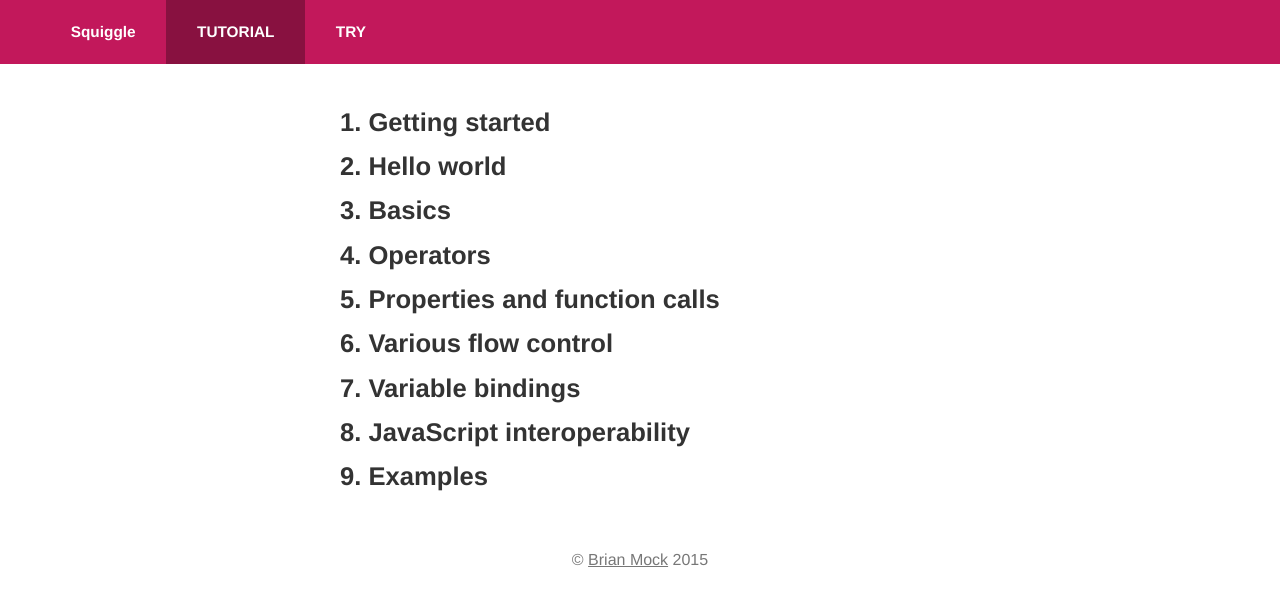
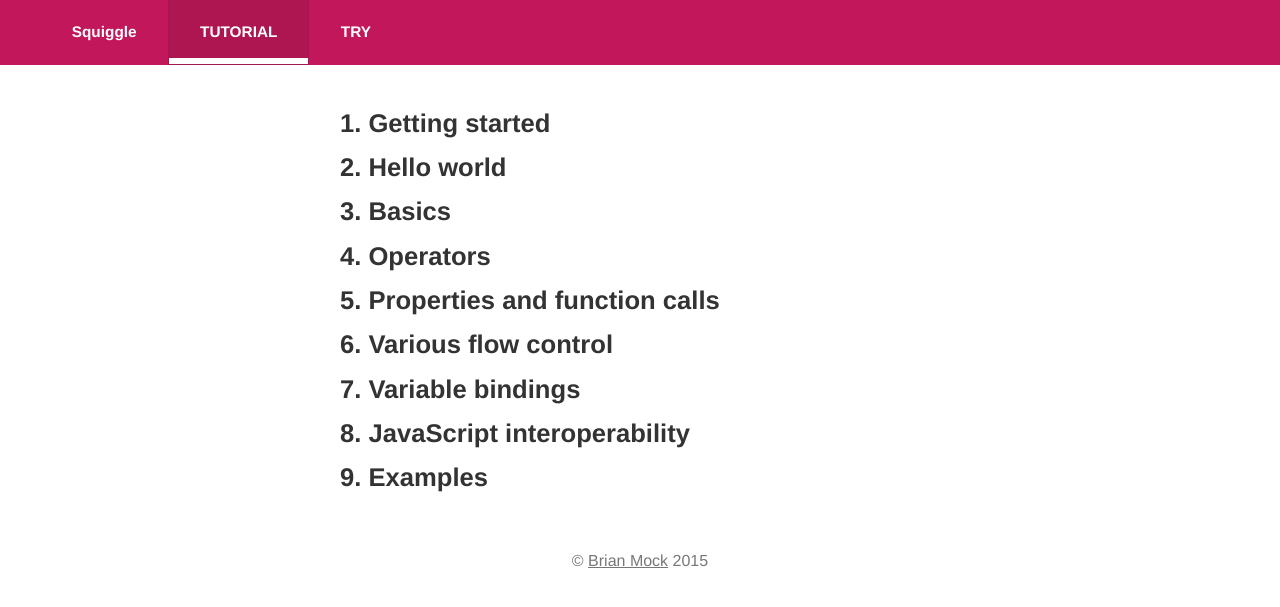
Before and after one commit to squiggle-lang/squiggle-lang.org, a Jekyll site: the page built from tutorial/index.html, in a window 1280 px wide. Shown: the top 607 px of the page. Built offline with Jekyll 4.4.1, drawn with Linux system fonts in a browser that asks for light colours; Markdown is read by kramdown in place of the engine named in the settings.

Commit message:
Prettier header

```diff
--- a/_sass/main.scss
+++ b/_sass/main.scss
@@ -49,6 +49,40 @@ nav {
     padding: 0;
 
     display: block;
+    padding: 0 40px;
+
+    .title {
+        font-weight: bold;
+        text-decoration: none;
+        color: inherit;
+    }
+
+    ul a {
+        text-transform: uppercase;
+    }
+
+    a {
+        @include resetLinks;
+
+        padding: 1.5em 2em;
+        display: inline-block;
+        margin: 0;
+        font-weight: bold;
+        font-size: 0.8em;
+        border: 1px solid transparent;
+        border-top: 0;
+
+        &.focus {
+            box-shadow: inset 0 -6px 0 white;
+            background: rgba(black, 0.10);
+            border-color: rgba(black, 0.05);
+        }
+
+        &:hover {
+            background: rgba($fg, 0.20);
+            color: $fg;
+        }
+    }
 
     ul {
         list-style: none;
@@ -109,49 +143,6 @@ nav {
     max-width: $narrowWidth;
 }
 
-
-nav {
-    $bg: $primary;
-    $fg: white;
-
-    // text-align: center;
-    padding: 0 40px;
-
-    .title {
-        font-weight: bold;
-        // font-size: 1.2em;
-        // padding: 4px 20px;
-        // margin-right: 2em;
-        text-decoration: none;
-        color: inherit;
-    }
-
-    ul a {
-        text-transform: uppercase;
-    }
-
-    a {
-        @include resetLinks;
-
-        padding: 1.5em 2em;
-        display: inline-block;
-        margin: 0;
-        font-weight: bold;
-        font-size: 0.8em;
-
-        &.focus {
-            // box-shadow: inset 0 -6px 0 rgba(white, 0.80);
-            background: rgba(black, 0.30);
-        }
-
-        &:hover {
-            background: rgba($fg, 0.20);
-            color: $fg;
-        }
-    }
-
-}
-
 footer {
     text-align: center;
     margin: 1em;
@@ -162,7 +153,7 @@ footer {
 }
 
 ul.toc {
-    li a {
+    a {
         padding-left: 40px;
         background: none;
         display: block;
@@ -176,13 +167,11 @@ ul.toc {
         }
     }
 
-    li       { font-size: 1.6em; font-weight: bold; }
-    ul li    { font-size: 1.2em; font-weight: normal; }
-    ul ul li { font-style: italic; }
-
     li {
         list-style: none;
         margin: 0;
+        font-size: 1.6em;
+        font-weight: bold;
     }
 }
 
--- a/_sass/narrow.scss
+++ b/_sass/narrow.scss
@@ -7,12 +7,36 @@
 @media screen and (max-width: ($narrowWidth + 20px)) {
     nav {
         text-align: center;
+        padding: 0;
 
         .title {
             display: block;
             font-size: 1.5em;
             padding: 10px;
             padding-top: 10px;
+        }
+
+        a,
+        .title {
+            padding-left: 20px;
+        }
+
+        a {
+            text-align: left;
+            border: 1px solid transparent;
+            border-left: 0;
+            border-right: 0;
+        }
+
+        a.focus {
+            box-shadow: inset 6px 0 0 white;
+            background: rgba(black, 0.05);
+        }
+
+        ul,
+        ul li,
+        ul li a {
+            display: block;
         }
     }
 
```
